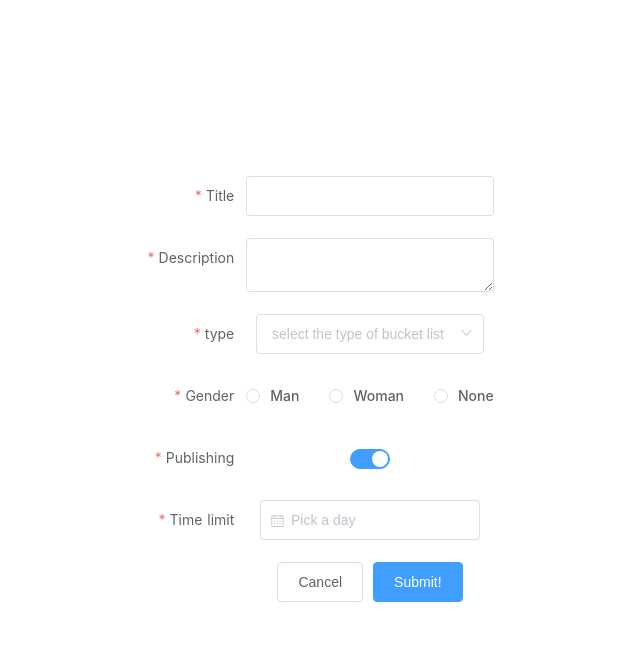
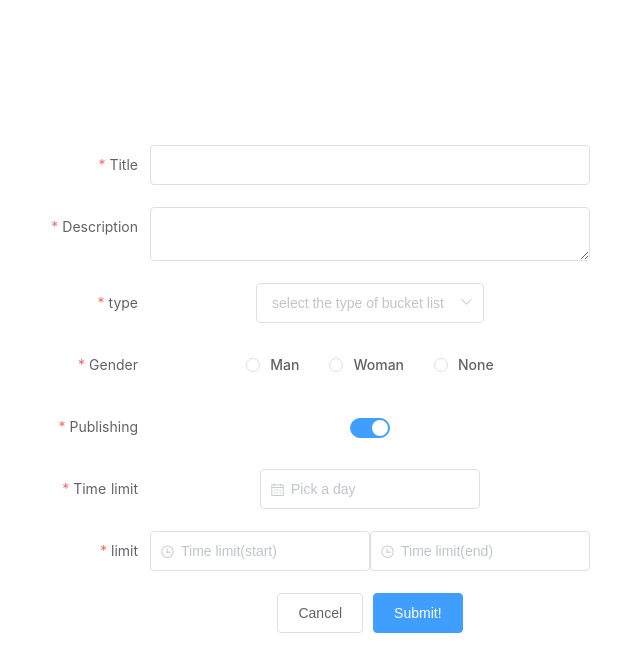
Before and after one commit to YutaKanna/Nuxt-Firebase, a Nuxt app in the folder nuxt/: page /bucket-lists/new in a window 1280 px wide. Shown: the top 672 px of the page, without its empty margins (330-970 px from the left). Built offline with nearby package versions, Linux system fonts and the light colour scheme.

Commit message:
start, endをpostできるようにする #14

```diff
--- a/nuxt/pages/bucket-lists/new.vue
+++ b/nuxt/pages/bucket-lists/new.vue
@@ -30,6 +30,28 @@
                     type="date"
                     placeholder="Pick a day">
                 </el-date-picker>
+            </el-form-item>
+            <el-form-item label="limit" prop="startTime">
+                <el-time-select
+                    placeholder="Time limit(start)"
+                    v-model="ruleForm.startTime"
+                    :picker-options="{
+                    start: '00:00',
+                    step: '1:00',
+                    end: '23:00',
+                    maxTime: ruleForm.endTime
+                    }">
+                </el-time-select>
+                <el-time-select
+                    placeholder="Time limit(end)"
+                    v-model="ruleForm.endTime"
+                    :picker-options="{
+                    start: '00:00',
+                    step: '1:00',
+                    end: '23:00',
+                    minTime: ruleForm.startTime
+                    }">
+                </el-time-select>
             </el-form-item>
             <el-form-item>
                 <el-button>Cancel</el-button>
@@ -93,6 +115,8 @@ var axiosPost = axios.create({
           gender: '',
           publishing: '',
           date: '',
+          startTime: '',
+          endTime: ''
         },
         rules: {
           title: [
@@ -113,6 +137,12 @@ var axiosPost = axios.create({
           date: [
             { required: true, message: 'Please select Type', trigger: 'change' }
           ],
+          startTime: [
+            { required: true, message: 'Please select Type', trigger: 'change' }
+          ],
+          endTime: [
+            { required: true, message: 'Please select Type', trigger: 'change' }
+          ],
         }
       };
     },
@@ -128,6 +158,8 @@ var axiosPost = axios.create({
                 gender: this.ruleForm.gender,
                 publishing: this.ruleForm.publishing,
                 date: this.ruleForm.date,
+                startTime: this.ruleForm.startTime,
+                endTime: this.ruleForm.endTime,
                 withCredentials: true,
             }).then(this.$router.push('/bucket-lists'));
           } else {
```
Also changed, not shown: 1 other file (tests, documents, lock files or other folders).
